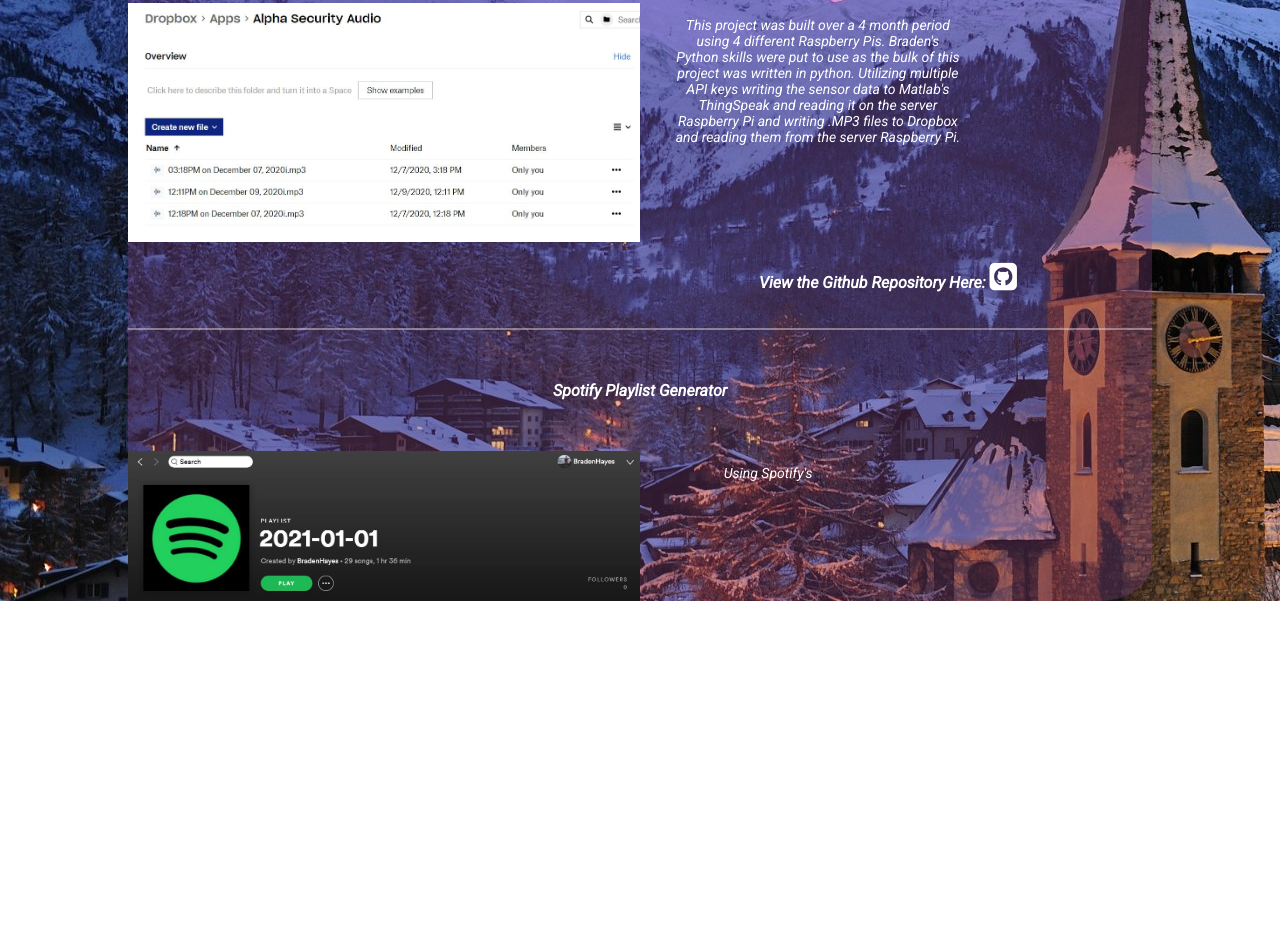
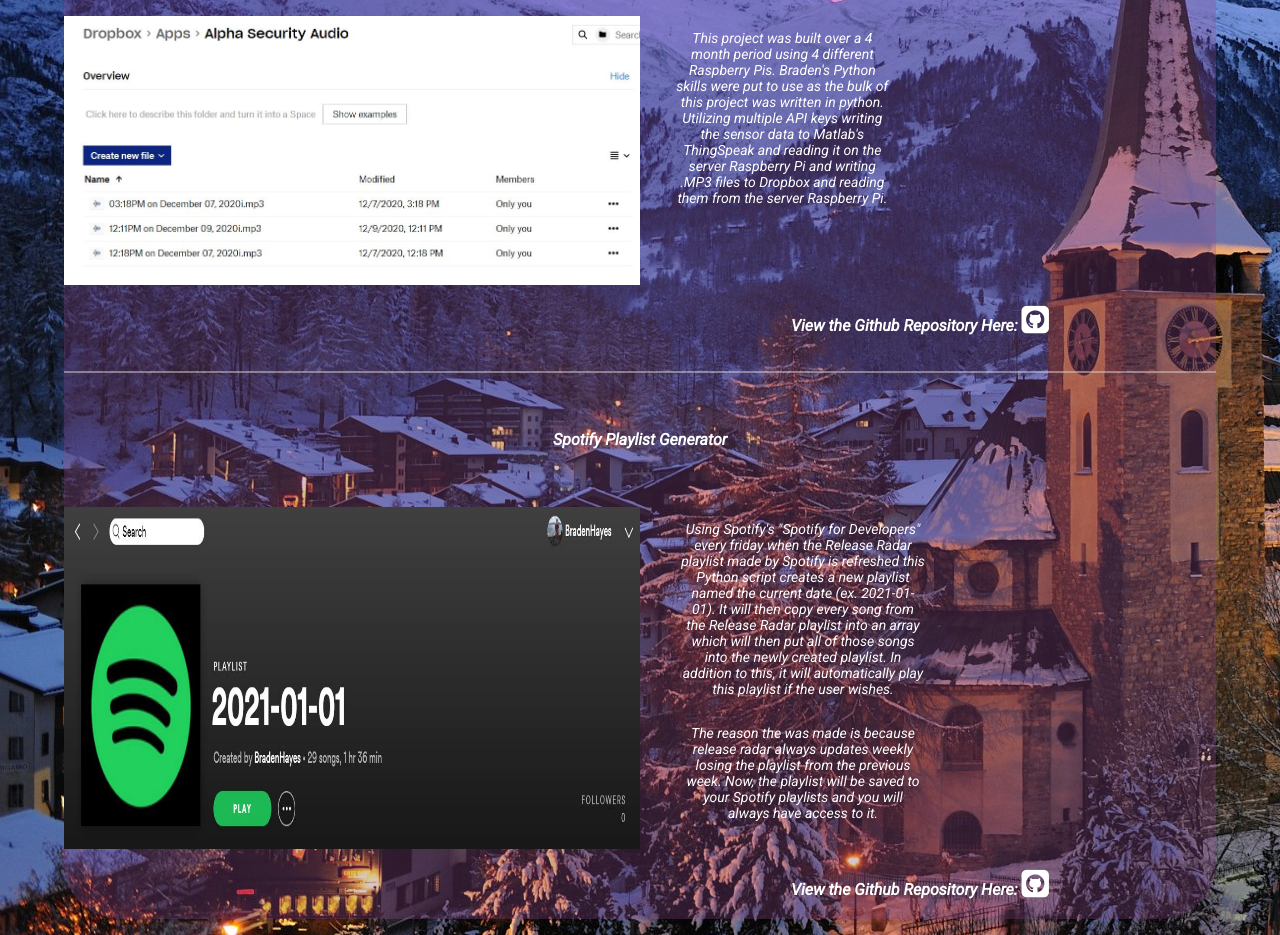
Before and after one commit to bradenhayes/bradenhayes.github.io, a plain HTML site: page ProjectsPage.html in a window 1280 px wide. Shown: the part 307-1242 px from the top of the page. Before the commit the page ends 908 px from the top, so only its background shows below. Drawn offline with Linux system fonts and the light colour scheme.

Commit message:
Updated spotify playlist generator

```diff
--- a/ProjectsPage.html
+++ b/ProjectsPage.html
@@ -64,7 +64,7 @@
         </div>
 
         <div>
-            <h2 class="ProjectHeader"> Spotify Playlist Generator</h2>
+            <h2 class="ProjectHeader">Spotify Playlist Generator</h2>
 
 
 
@@ -72,14 +72,40 @@
 
                 <img src="images/spotify.jpg" alt="Avatar" class="image">
 
-                <a href="MoreInfoSpotify.html">
-                    <div class="overlay">
-                        <div class="text">Click to view full project</div>
-                    </div>
-                    <div>
-                        <p class="Description"> Using Spotify's
-                    </div>
-                </a>
+
+
+                <div>
+                    <p class="Description">
+                        Using Spotify's "Spotify for Developers" every friday when the Release
+                        Radar playlist made by Spotify is refreshed this
+                        Python script creates a new playlist named the current date (ex. 2021-01-01). It will then
+                        copy every song from the Release Radar playlist
+                        into an array which will then put all of those songs into the newly created playlist. In
+                        addition to this,
+                        it will automatically play this playlist
+                        if the user wishes.
+
+                    </p>
+                    <p class="Description">
+                        The reason the was made is because release radar always updates weekly losing the playlist
+                        from
+                        the previous week.
+                        Now, the playlist will be saved to your Spotify playlists and you will always have access to
+                        it.
+
+
+                    </p>
+
+
+                </div>
+            </div>
+
+            <div>
+
+                <h5 class="RepositoryHere"> View the Github Repository Here: <a class="ProjectGithub"
+                        href="https://github.com/bradenhayes/SpotifyPython"> <i class="fa fa-github-square"></i></a>
+                </h5>
+
             </div>
 
         </div>
--- a/main.css
+++ b/main.css
@@ -97,7 +97,7 @@
 #mainbox{
     background-color: rgba(138, 71, 138, 0.3);
     border-radius: 5%;
-    width: 80%;
+    width: 90%;
     height: 100%;
     display: block;
     margin-left: auto;
@@ -173,9 +173,9 @@
    font-size: 1.75vmin;
     color: white;
     margin-left: 50%;
-    margin-right:50%;
-    padding-right:50%;
-    width: 400%;
+    margin-right:1000%;
+    padding-right:100%;
+    width: 300%;
 
 
 
```
